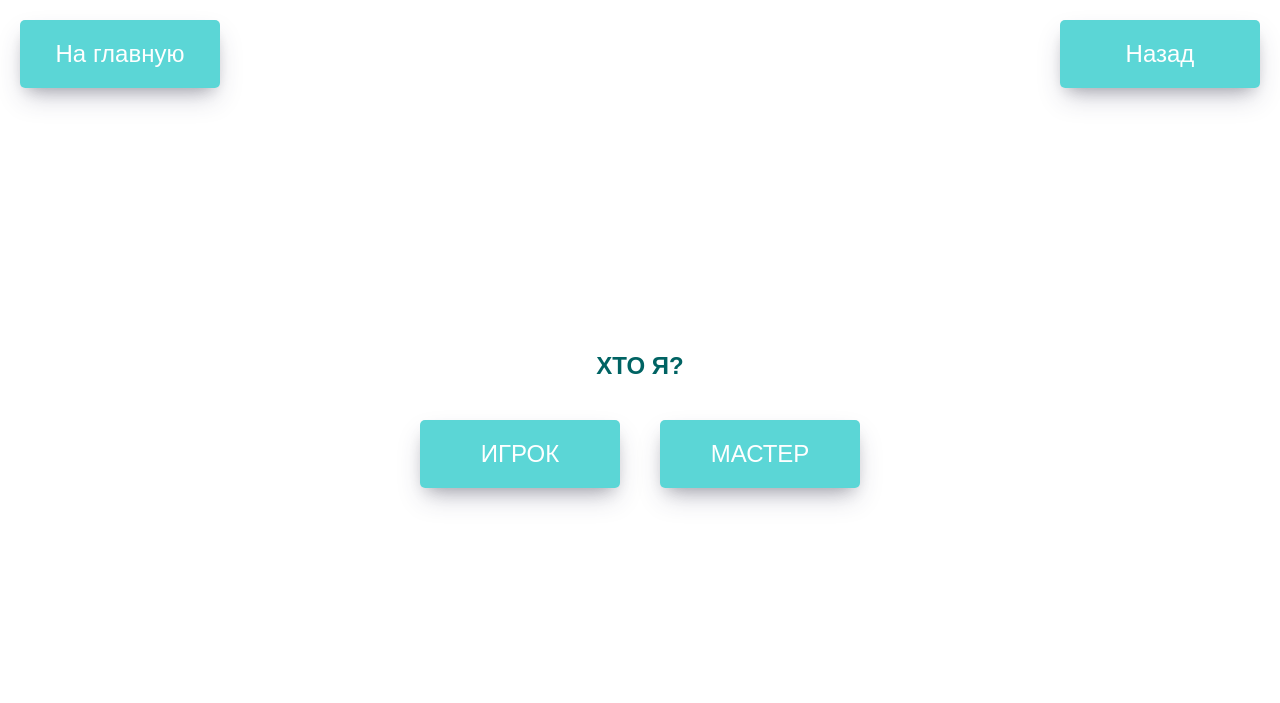
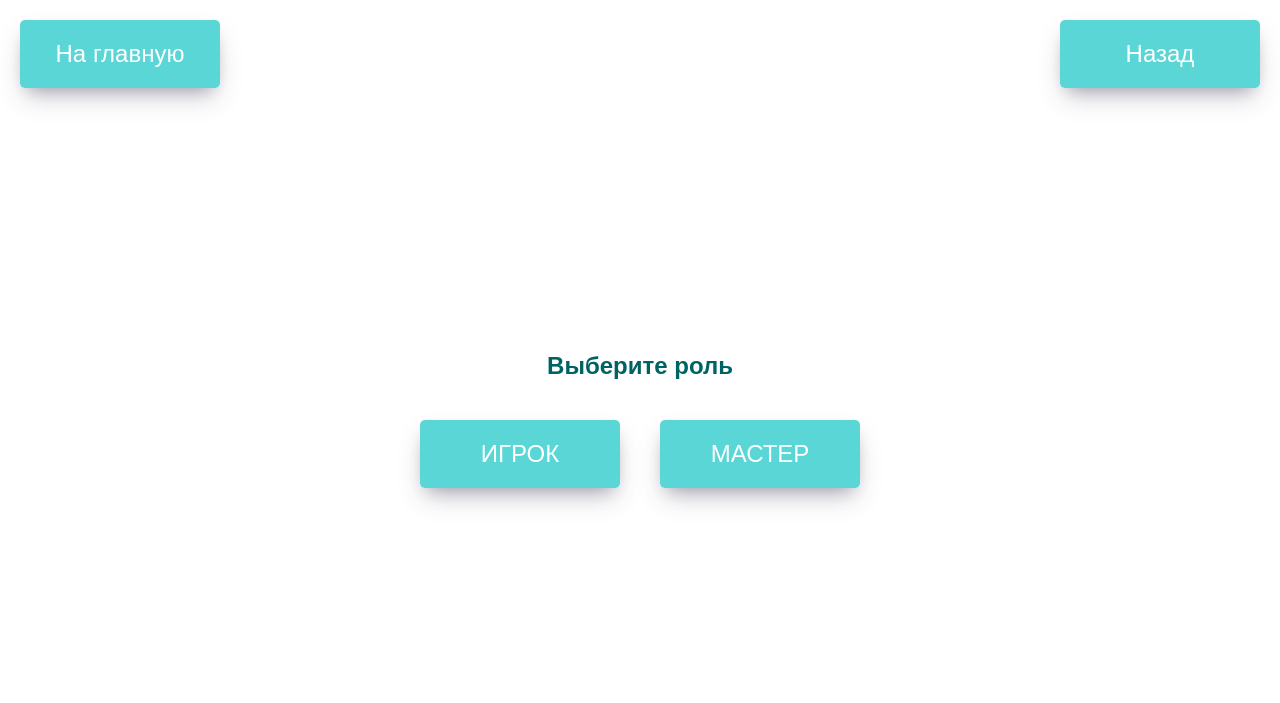
Before and after one commit to sergkhr/exploration-game-web-app, a website: page client/views/index.html in a window 1280 px wide. Drawn offline with nearby package versions, Linux system fonts and the light colour scheme.

Commit message:
small tweaks

```diff
--- a/client/js/gameplay.js
+++ b/client/js/gameplay.js
@@ -452,6 +452,7 @@ function addMasterCharacterMoveOnLeftClickToHex(){
     });
 }
 
+
 /**
  * adds left click to all .hex
  * on click tries to move the character to the clicked hex
--- a/client/views/index.html
+++ b/client/views/index.html
@@ -14,7 +14,7 @@
 	<div id="container">
 		<div class="data-place">
 			<div class="data-block" data-index="1">
-				<p>ХТО Я?</p>
+				<p>Выберите роль</p>
 			</div>
 
 			<div class="data-block hidden" data-index="2">
```
Also changed, not shown: server/server/gameApi.js (+4 -6 lines).
